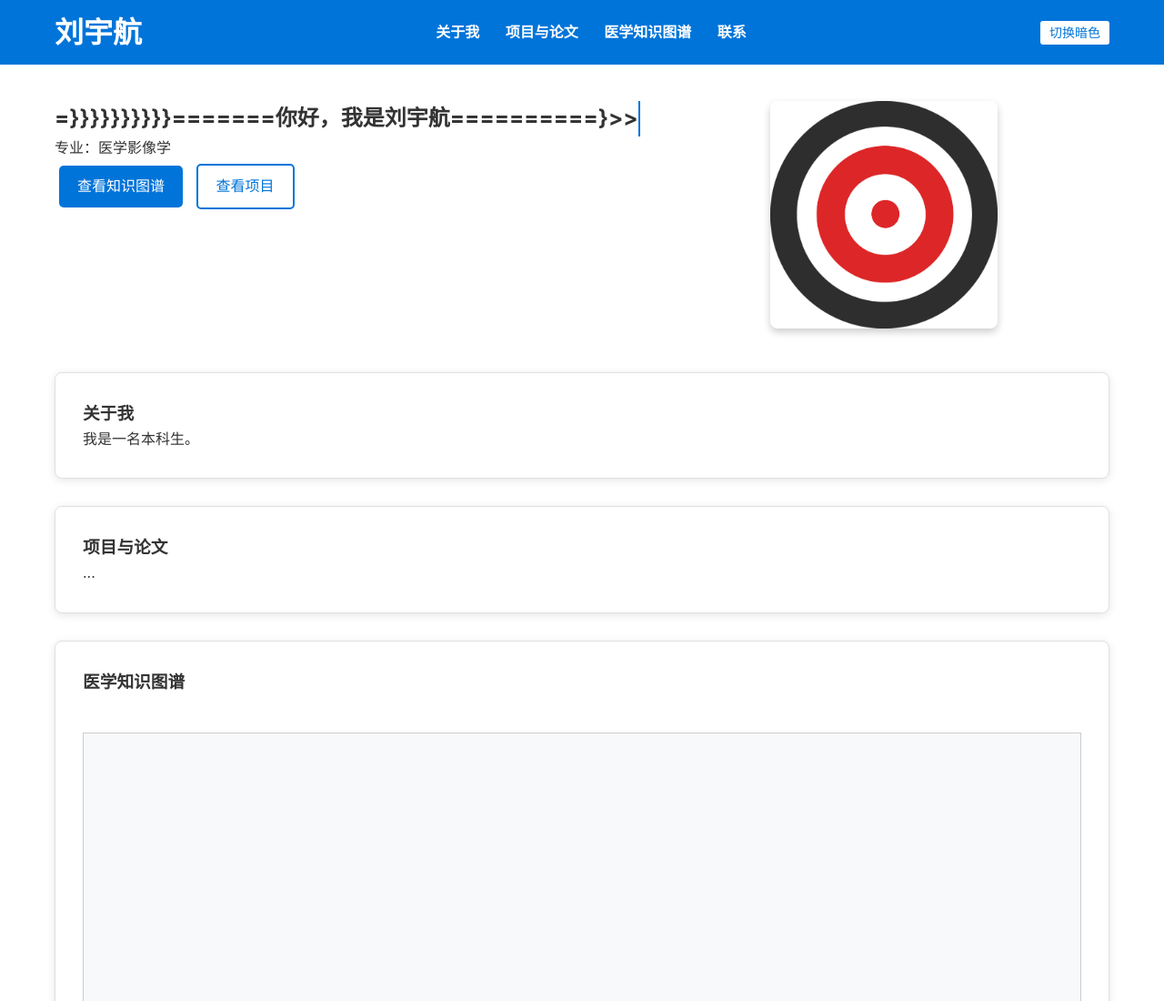
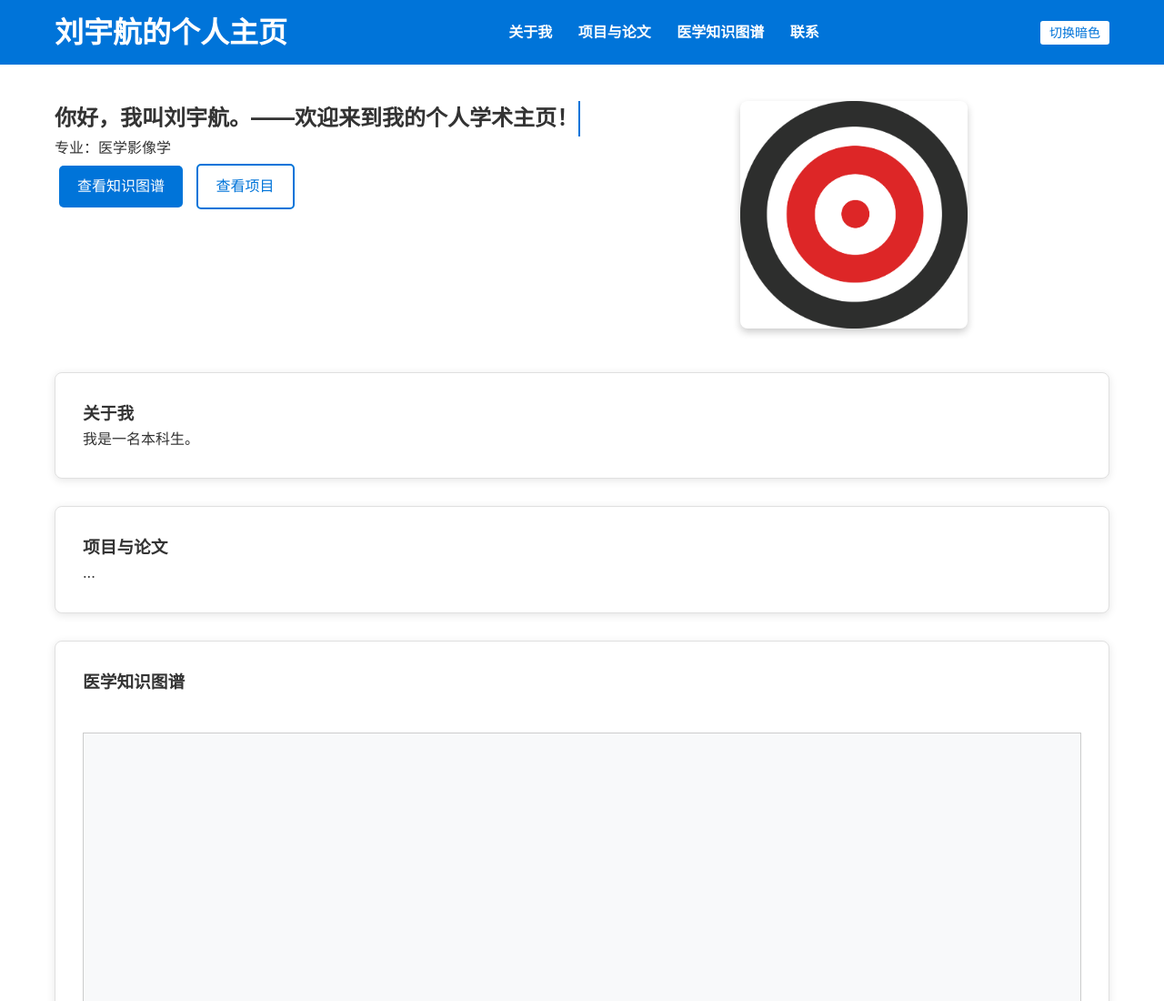
Before and after one commit to Yuhang63513/YuHang.github.io, a plain HTML site: page index.html in a window 1280 px wide. Shown: the top 1100 px of the page at 91% size. Drawn offline with nearby package versions, Linux system fonts and the light colour scheme; a script that the page names is missing.

Commit message:
Add files via upload

```diff
--- a/index.html
+++ b/index.html
@@ -3,7 +3,7 @@
 <head>
   <meta charset="utf-8" />
   <meta name="viewport" content="width=device-width,initial-scale=1" />
-  <title>刘宇航个人学术主页</title>
+  <title>刘宇航</title>
 
   <link rel="stylesheet" href="https://unpkg.com/modern-normalize/modern-normalize.css" />
 
@@ -166,7 +166,7 @@
 <body>
   <header class="site-header" style="background:#0074D9; padding: 10px 0;">
     <div class="container header-row" style="display:flex; align-items:center; justify-content:space-between; padding:0 20px;">
-      <h1 class="logo" style="color:white;">刘宇航</h1>
+      <h1 class="logo" style="color:white;">刘宇航的个人主页</h1>
       <nav class="nav">
         <a href="#about">关于我</a>
         <a href="#projects">项目与论文</a>
@@ -180,7 +180,7 @@
   <main class="container">
     <section id="hero" class="hero" style="display:flex; margin:40px 0;">
       <div class="hero-left" style="flex:1; padding-right:20px;">
-        <h2 class="typing">=}}}}}}}}}}=======你好，我是刘宇航==========}>></h2>
+        <h2 class="typing">你好，我叫刘宇航。——欢迎来到我的个人学术主页！</h2>
         <p>专业：医学影像学</p>
         <div class="hero-buttons">
           <a class="btn" href="#kg">查看知识图谱</a>
```
